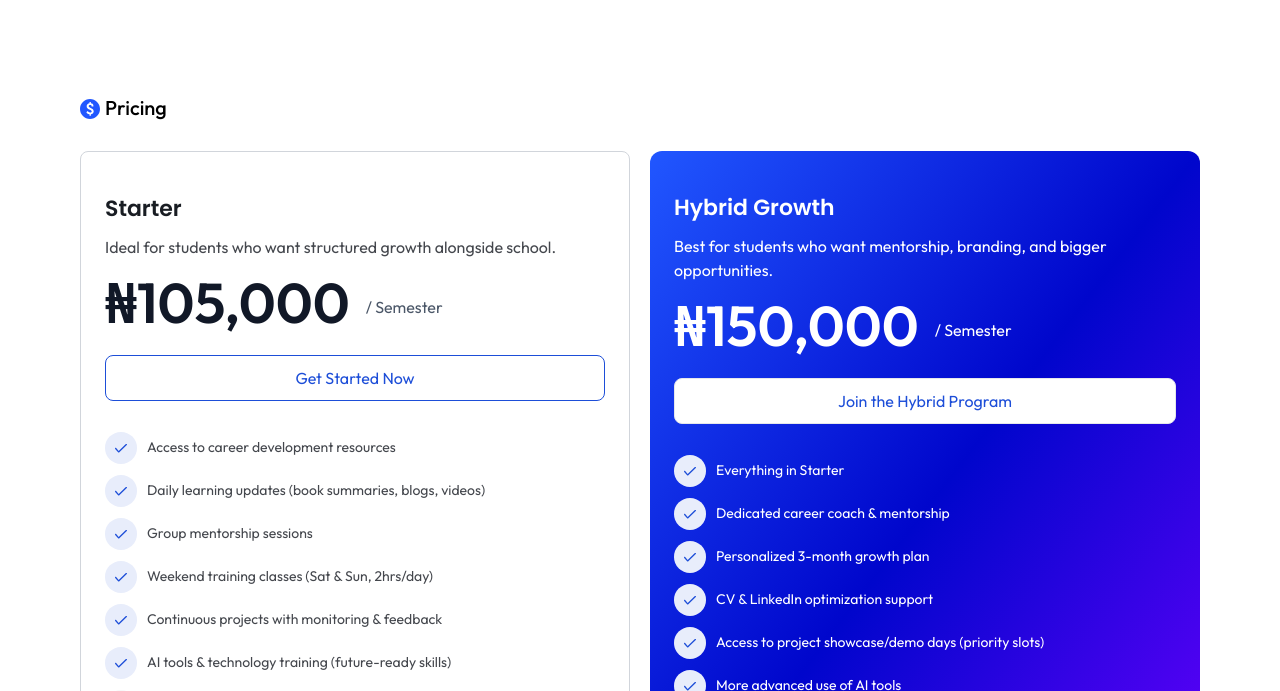
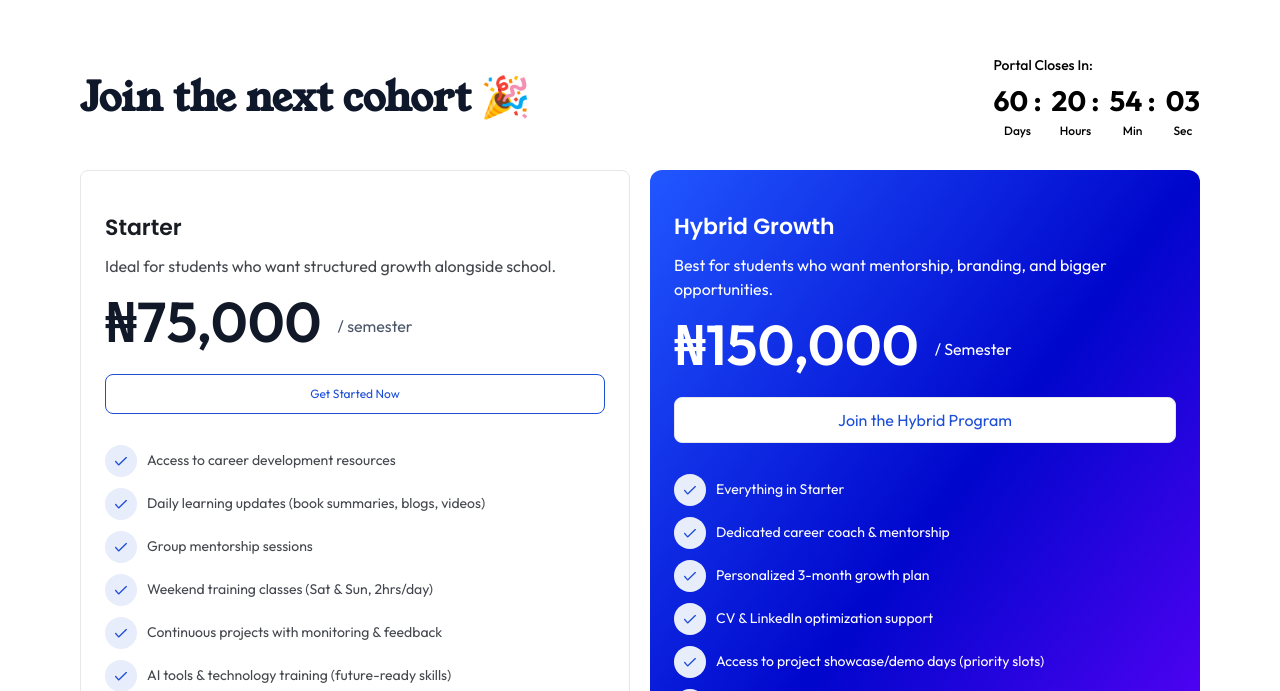
Before and after one commit to Olamidehash1234/ine-website, a React (Vite) app: page / in a window 1280 px wide. Shown: the part 4689-5380 px from the top of the page. Built offline with nearby package versions, Linux system fonts and the light colour scheme.

Commit message:
added the portal time to local storagefor persistence

```diff
--- a/src/pages/Home/pricing.tsx
+++ b/src/pages/Home/pricing.tsx
@@ -1,29 +1,165 @@
+import { useEffect, useState } from "react";
+
 export default function Pricing() {
+  // Persisted countdown target (survives reloads)
+  const [target, setTarget] = useState<Date>(() => {
+    try {
+      const saved = localStorage.getItem("pricing_target");
+      if (saved) {
+        const d = new Date(saved);
+        if (!isNaN(d.getTime())) return d;
+      }
+    } catch {
+      // ignore localStorage errors
+    }
+
+    // default target if none saved: 60 days + same offsets as before
+    const d = new Date();
+    d.setDate(d.getDate() + 60);
+    d.setHours(d.getHours() + 20);
+    d.setMinutes(d.getMinutes() + 54);
+    d.setSeconds(d.getSeconds() + 9);
+
+    try {
+      localStorage.setItem("pricing_target", d.toISOString());
+    } catch {
+      /* ignore write errors */
+    }
+    return d;
+  });
+
+  // Ensure saved target is valid and in the future; regenerate and persist if it's in the past
+  useEffect(() => {
+    try {
+      const saved = localStorage.getItem("pricing_target");
+      const now = new Date();
+      if (saved) {
+        const d = new Date(saved);
+        if (!isNaN(d.getTime()) && d > now) {
+          if (d.getTime() !== target.getTime()) setTarget(d);
+          return;
+        }
+      }
+      // saved target missing or expired -> create a fresh future target and persist
+      const d = new Date();
+      d.setDate(d.getDate() + 60);
+      d.setHours(d.getHours() + 20);
+      d.setMinutes(d.getMinutes() + 54);
+      d.setSeconds(d.getSeconds() + 9);
+      localStorage.setItem("pricing_target", d.toISOString());
+      setTarget(d);
+    } catch {
+      // ignore localStorage errors
+    }
+  }, []);
+
+  const [timeLeft, setTimeLeft] = useState({
+    days: "00",
+    hours: "00",
+    mins: "00",
+    secs: "00",
+  });
+
+  useEffect(() => {
+    const tick = () => {
+      const now = new Date().getTime();
+      const diff = Math.max(0, target.getTime() - now);
+
+      const days = Math.floor(diff / (1000 * 60 * 60 * 24));
+      const hours = Math.floor((diff / (1000 * 60 * 60)) % 24);
+      const mins = Math.floor((diff / (1000 * 60)) % 60);
+      const secs = Math.floor((diff / 1000) % 60);
+
+      const pad = (n: number) => String(n).padStart(2, "0");
+
+      setTimeLeft({
+        days: pad(days),
+        hours: pad(hours),
+        mins: pad(mins),
+        secs: pad(secs),
+      });
+    };
+
+    tick();
+    const id = setInterval(tick, 1000);
+    return () => clearInterval(id);
+  }, [target]);
+
   return (
-        <section id="pricing" className="px-[16px] pt-[60px] pb-[80px] lg:px-[80px] lg:pt-[80px] lg:pb-[120px]">
-            <div className="flex gap-[5px] align-center items-center mb-[10px]">
-                <img src="/dollar.svg" alt="" />
-                <p className="text-[16px] lg:text-[20px] font-medium leading-[26px] text-[#000000]">Pricing</p>
+    <section
+      id="pricing"
+      className="px-[16px] pt-[40px] pb-[80px] lg:px-[80px] lg:pt-[40px] lg:pb-[120px]"
+    >
+      {/* Header row: title left, countdown right */}
+      <div className="flex flex-col lg:flex-row items-start lg:items-center gap-[20px] justify-between mb-6">
+        <h1 className="text-[18px] lg:text-[40px] font-semibold text-[#0F172A]">
+          Join the next cohort <span aria-hidden>🎉</span>
+        </h1>
+
+        <div className="text-left">
+          <p className="text-sm font-medium text-[#000000]">Portal Closes In:</p>
+          <div className="mt-[5px] flex items-center align-center gap-[10px] text-center">
+            <div>
+              <div className="text-[20px] lg:text-[28px] font-bold">
+                {timeLeft.days} :
+              </div>
+              <div className="text-[10px] lg:text-[12px] font-medium text-[#000000]">Days</div>
+            </div>
+            <div>
+              <div className="text-[20px] lg:text-[28px] font-bold">
+                {timeLeft.hours} :
+              </div>
+              <div className="text-[10px] lg:text-[12px] font-medium text-[#000000]">Hours</div>
+            </div>
+            <div>
+              <div className="text-[20px] lg:text-[28px] font-bold">
+                {timeLeft.mins} :
+              </div>
+              <div className="text-[10px] lg:text-[12px] font-medium text-[#000000]">Min</div>
+            </div>
+            <div>
+              <div className="text-[20px] lg:text-[28px] font-bold">
+                {timeLeft.secs}
+              </div>
+              <div className="text-[10px] lg:text-[12px] font-medium text-[#000000]">Sec</div>
+            </div>
+          </div>
+        </div>
       </div>
 
+      {/* Grid of pricing cards (kept as requested) */}
       <div className="grid grid-cols-1 lg:grid-cols-2 mt-[30px] gap-[20px]">
-                <div className="border border-gray-300 rounded-lg px-[24px] py-[40px]">
-                    <h2 className="font-semibold lg:text-[22px] text-[#191D23]">Starter</h2>
+        <div className="border b lg:text-[12px] font-mediumorder-[#000000] rounded-lg px-[24px] py-[40px]">
+          <h2 className="font-semibold lg:text-[22px] text-[#191D23]">
+            Starter
+          </h2>
 
-                    <p className="text-[#44474D] text-[16px] mt-[10px]">Ideal for students who want structured growth alongside school.</p>
+          <p className="text-[#44474D] text-[16px] mt-[10px]">
+            Ideal for students who want structured growth alongside school.
+          </p>
           <div className="mt-6 mb-[16px] flex items-center gap-4">
-                        <div className="text-4xl lg:text-[56px] font-semibold text-gray-900">₦105,000</div>
-                        <div className="text-[16px] text-[#4B5768] mt-2">/ Semester</div>
+            <div className="text-4xl lg:text-[56px] font-semibold text-gray-900">
+              ₦75,000
             </div>
-                    <a href="/signup"><button className="mt-[16px] py-[10px] border-[1.5px] border-[#1D4ED8] text-[#1D4ED8] rounded-lg w-full">Get Started Now</button></a>
+            <div className="text-[16px] text-[#4B5768] mt-2">/ semester</div>
+          </div>
+          <a href="/signup">
+            <button className="mt-[16px] py-[10px] border-[1.5px] border-[#1D4ED8] text-[#1D4ED8] rounded-lg w-full">
+              Get Started Now
+            </button>
+          </a>
           <div className="mt-[30px]">
             <div className="flex flex-row mt-[10px] gap-[10px] items-center">
               <img src="/mark1.svg" alt="" />
-                            <p className="text-[#44474D] text-[14px]">Access to career development resources</p>
+              <p className="text-[#44474D] text-[14px]">
+                Access to career development resources
+              </p>
             </div>
             <div className="flex flex-row mt-[10px] gap-[10px] items-center">
               <img src="/mark1.svg" alt="" />
-                            <p className="text-[#44474D] text-[14px]">Daily learning updates (book summaries, blogs, videos)</p>
+              <p className="text-[#44474D] text-[14px]">
+                Daily learning updates (book summaries, blogs, videos)
+              </p>
             </div>
             <div className="flex flex-row mt-[10px] gap-[10px] items-center">
               <img src="/mark1.svg" alt="" />
@@ -31,15 +167,21 @@ export default function Pricing() {
             </div>
             <div className="flex flex-row mt-[10px] gap-[10px] items-center">
               <img src="/mark1.svg" alt="" />
-                            <p className="text-[#44474D] text-[14px]">Weekend training classes (Sat & Sun, 2hrs/day)</p>
+              <p className="text-[#44474D] text-[14px]">
+                Weekend training classes (Sat & Sun, 2hrs/day)
+              </p>
             </div>
             <div className="flex flex-row mt-[10px] gap-[10px] items-center">
               <img src="/mark1.svg" alt="" />
-                            <p className="text-[#44474D] text-[14px]"> Continuous projects with monitoring & feedback</p>
+              <p className="text-[#44474D] text-[14px]">
+                Continuous projects with monitoring & feedback
+              </p>
             </div>
             <div className="flex flex-row mt-[10px] gap-[10px] items-center">
               <img src="/mark1.svg" alt="" />
-                            <p className="text-[#44474D] text-[14px]"> AI tools & technology training (future-ready skills)</p>
+              <p className="text-[#44474D] text-[14px]">
+                AI tools & technology training (future-ready skills)
+              </p>
             </div>
             <div className="flex flex-row mt-[10px] gap-[10px] items-center">
               <img src="/cross.svg" alt="" />
@@ -47,7 +189,9 @@ export default function Pricing() {
             </div>
             <div className="flex flex-row mt-[10px] gap-[10px] items-center">
               <img src="/cross.svg" alt="" />
-                            <p className="text-[#A0ABBB] text-[14px]">CV & LinkedIn optimization support</p>
+              <p className="text-[#A0ABBB] text-[14px]">
+                CV & LinkedIn optimization support
+              </p>
             </div>
             <div className="flex flex-row mt-[10px] gap-[10px] items-center">
               <img src="/cross.svg" alt="" />
@@ -59,12 +203,20 @@ export default function Pricing() {
         <div className="bg-gradient-to-br from-[#2157FF] via-[#0006CC] to-[#6A00FF] rounded-[12px] px-[24px] py-[40px]">
           <h2 className="font-semibold lg:text-[22px] text-white">Hybrid Growth</h2>
 
-                    <p className="text-white text-[16px] mt-[10px]">Best for students who want mentorship, branding, and bigger opportunities.</p>
+          <p className="text-white text-[16px] mt-[10px]">
+            Best for students who want mentorship, branding, and bigger opportunities.
+          </p>
           <div className="mt-6 mb-[16px] flex items-center text-center gap-4">
-                        <div className="text-4xl lg:text-[56px] font-semibold text-white">₦150,000</div>
+            <div className="text-4xl lg:text-[56px] font-semibold text-white">
+              ₦150,000
+            </div>
             <div className="text-[16px] text-white mt-2">/ Semester</div>
           </div>
-                    <a href="/signup"><button className="mt-[16px] py-[10px] border-[1.5px] bg-[#FFFFFF] text-[#1D4ED8] rounded-lg w-full">Join the Hybrid Program</button></a>
+          <a href="/signup">
+            <button className="mt-[16px] py-[10px] border-[1.5px] bg-[#FFFFFF] text-[#1D4ED8] rounded-lg w-full">
+              Join the Hybrid Program
+            </button>
+          </a>
           <div className="mt-[30px]">
             <div className="flex flex-row mt-[10px] gap-[10px] items-center">
               <img src="/mark1.svg" alt="" />
@@ -72,7 +224,9 @@ export default function Pricing() {
             </div>
             <div className="flex flex-row mt-[10px] gap-[10px] items-center">
               <img src="/mark1.svg" alt="" />
-                            <p className="text-[#FFFFFF] text-[14px]">Dedicated career coach & mentorship</p>
+              <p className="text-[#FFFFFF] text-[14px]">
+                Dedicated career coach & mentorship
+              </p>
             </div>
             <div className="flex flex-row mt-[10px] gap-[10px] items-center">
               <img src="/mark1.svg" alt="" />
@@ -80,11 +234,15 @@ export default function Pricing() {
             </div>
             <div className="flex flex-row mt-[10px] gap-[10px] items-center">
               <img src="/mark1.svg" alt="" />
-                            <p className="text-[#FFFFFF] text-[14px]">CV & LinkedIn optimization support</p>
+              <p className="text-[#FFFFFF] text-[14px]">
+                CV & LinkedIn optimization support
+              </p>
             </div>
             <div className="flex flex-row mt-[10px] gap-[10px] items-center">
               <img src="/mark1.svg" alt="" />
-                            <p className="text-[#FFFFFF] text-[14px]"> Access to project showcase/demo days (priority slots)</p>
+              <p className="text-[#FFFFFF] text-[14px]">
+                Access to project showcase/demo days (priority slots)
+              </p>
             </div>
             <div className="flex flex-row mt-[10px] gap-[10px] items-center">
               <img src="/mark1.svg" alt="" />
@@ -96,7 +254,9 @@ export default function Pricing() {
             </div>
             <div className="flex flex-row mt-[10px] gap-[10px] items-center">
               <img src="/mark1.svg" alt="" />
-                            <p className="text-[#FFFFFF] text-[14px]">CV & LinkedIn optimization support</p>
+              <p className="text-[#FFFFFF] text-[14px]">
+                CV & LinkedIn optimization support
+              </p>
             </div>
             <div className="flex flex-row mt-[10px] gap-[10px] items-center">
               <img src="/mark1.svg" alt="" />
@@ -104,8 +264,7 @@ export default function Pricing() {
             </div>
           </div>
         </div>
-
       </div>
-        </section >
-    )
+    </section>
+  );
 }
```
Lines whose indentation alone changed are shown as unchanged.
